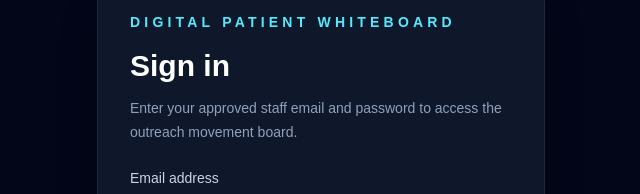
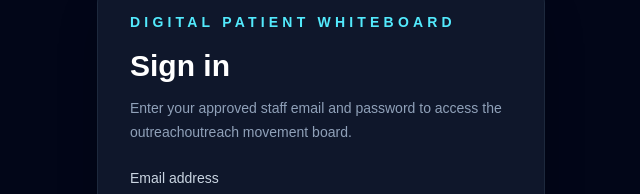
Before and after one commit to Derek561/digital-patient-whiteboard, a Next.js app: page /login in a window 1280 px wide. Shown: the part 145-339 px from the top of the page, without its empty margins (319-959 px from the left). Built offline with nearby package versions, Linux system fonts and the light colour scheme.

Commit message:
feat(alumni): preserve staff sign-in return to fictional demo

```diff
--- a/src/app/login/page.tsx
+++ b/src/app/login/page.tsx
@@ -3,28 +3,31 @@
 type LoginPageProps = {
   searchParams?: Promise<{
     message?: string;
+    next?: string;
   }>;
 };
 
 export default async function LoginPage({ searchParams }: LoginPageProps) {
   const params = await searchParams;
   const message = params?.message;
+  const alumniDemoLogin = params?.next === "/alumni-demo";
 
   return (
     <main className="flex min-h-screen items-center justify-center bg-slate-950 px-6 text-slate-100">
       <section className="w-full max-w-md rounded-3xl border border-slate-800 bg-slate-900 p-8 shadow-2xl shadow-black/30">
         <p className="text-sm font-semibold uppercase tracking-[0.3em] text-cyan-300">
-          Digital Patient Whiteboard
+          {alumniDemoLogin ? "SPR Alumni Connect" : "Digital Patient Whiteboard"}
         </p>
 
         <h1 className="mt-4 text-3xl font-bold text-white">Sign in</h1>
 
         <p className="mt-3 text-sm leading-6 text-slate-400">
           Enter your approved staff email and password to access the outreach
-          movement board.
+          {alumniDemoLogin ? "alumni staff demo" : "outreach movement board"}.
         </p>
 
         <form action={signIn} className="mt-6 flex flex-col gap-4">
+          {alumniDemoLogin && <input type="hidden" name="next" value="/alumni-demo" />}
           <label className="flex flex-col gap-2 text-sm text-slate-300">
             Email address
             <input
```
